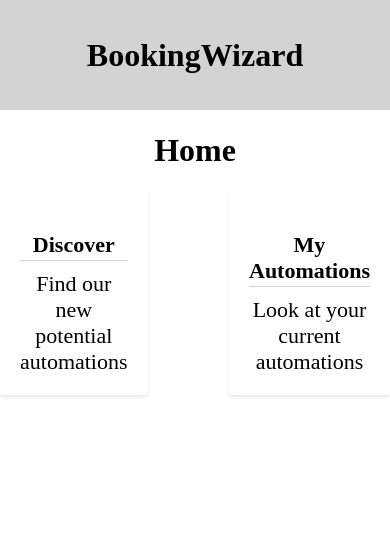
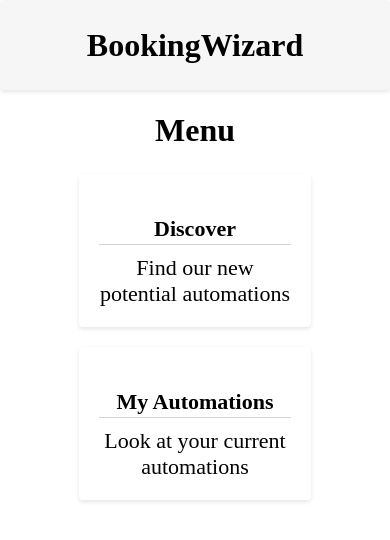
Before and after one commit to jeremiedumont/BookingWizard, a Next.js app: page / in a window 390 px wide. Shown: the top 540 px of the page. Built offline with nearby package versions, Linux system fonts and the light colour scheme.

Commit message:
mobile working

```diff
--- a/src/components/Card/card.style.tsx
+++ b/src/components/Card/card.style.tsx
@@ -2,6 +2,10 @@ import styled, { css } from "styled-components";
 
 interface StyledCardProps {
   size: "small" | "medium" | "large";
+}
+
+interface StyledCardListProps {
+  orientation?: "horizontal" | "vertical";
 }
 
 const getSizeClassName = ({ size }: StyledCardProps) => {
@@ -24,12 +28,24 @@ const getSizeClassName = ({ size }: StyledCardProps) => {
   return sizeMap[size];
 };
 
+const getOrientation = ({ orientation }: StyledCardListProps) => {
+  if (orientation === "horizontal") {
+    return css`
+      flex-direction: row;
+    `;
+  }
+
+  return css`
+    flex-direction: column;
+  `;
+};
+
 const StyledCard = styled.div<StyledCardProps>`
   background-color: #fff;
   border-radius: 4px;
   box-shadow: 0 2px 4px rgba(0, 0, 0, 0.1);
   padding: 20px;
-  flex-basis: 25%;
+  flex-basis: 50%;
   margin-bottom: 20px;
   cursor: pointer;
   display: flex;
@@ -59,4 +75,12 @@ const StyledCardParagraph = styled.p<StyledCardProps>`
   ${getSizeClassName}
 `;
 
-export { StyledCard, StyledCardHeading, StyledCardParagraph };
+const StyledCardList = styled.div<StyledCardListProps>`
+  display: flex;
+  flex-wrap: wrap;
+  justify-content: center;
+  overflow: auto;
+  padding: 1%;
+`;
+
+export { StyledCard, StyledCardHeading, StyledCardParagraph, StyledCardList };
--- a/src/components/Layout/index.tsx
+++ b/src/components/Layout/index.tsx
@@ -13,7 +13,7 @@ export default function Layout({ children }: LayoutProps) {
 
   return (
     <div className="app-main">
-      <div className="app-layout color-primary">
+      <div className="app-layout">
         <h1 onClick={onTitleClick} style={{ cursor: "pointer" }}>
           BookingWizard
         </h1>
--- a/src/pages/index.tsx
+++ b/src/pages/index.tsx
@@ -1,6 +1,18 @@
 import Card from "@/components/Card";
+import { StyledCardList } from "@/components/Card/card.style";
 import { useRouter } from "next/router";
 import { useEffect } from "react";
+import styled from "styled-components";
+
+const StyledHomeContainer = styled.div`
+  display: flex;
+  flex-direction: column;
+  align-items: center; /* Add this line */
+  width: 100vw;
+  height: 100vh;
+  overflow: hidden;
+  margin: 0;
+`;
 
 export default function Home() {
   const router = useRouter();
@@ -21,9 +33,9 @@ export default function Home() {
   useEffect(() => {}, []);
 
   return (
-    <div className="home-container">
-      <h1>Home</h1>
-      <div className="card-container">
+    <StyledHomeContainer>
+      <h1>Menu</h1>
+      <StyledCardList>
         {options.map((option) => (
           <Card
             key={option.id}
@@ -33,7 +45,7 @@ export default function Home() {
             size="large"
           />
         ))}
-      </div>
-    </div>
+      </StyledCardList>
+    </StyledHomeContainer>
   );
 }
--- a/src/styles/global.css
+++ b/src/styles/global.css
@@ -11,32 +11,22 @@ body,
   margin: 0;
 }
 
-.card-container {
-  display: flex;
-  flex-wrap: wrap;
-  justify-content: space-between;
-}
-
 .app-layout {
   display: flex;
   flex-direction: column;
   justify-content: center; /* Add this line */
   align-items: center; /* Add this line */
-  height: 15%;
+  background-color: #f6f6f6;
+  border-radius: 4px;
+  box-shadow: 0 2px 4px rgba(0, 0, 0, 0.1);
+  height: 12%;
   width: 100%;
 }
 
 .color-primary {
-  background-color: lightgray; /* Replace with your desired primary color */
+  background-color: rgb(
+    244,
+    244,
+    244
+  ); /* Replace with your desired primary color */
 }
-
-.home-container {
-  display: flex;
-  flex-direction: column;
-  justify-content: flex-start; /* Add this line */
-  align-items: center; /* Add this line */
-  width: 100vw;
-  height: 100vh;
-  overflow: hidden;
-  margin: 0;
-}
--- a/tsconfig.json
+++ b/tsconfig.json
@@ -4,7 +4,7 @@
     "lib": ["dom", "dom.iterable", "esnext"],
     "allowJs": true,
     "skipLibCheck": true,
-    "strict": true,
+    "strict": false,
     "forceConsistentCasingInFileNames": true,
     "noEmit": true,
     "esModuleInterop": true,
```
Also changed, not shown: src/modules/automations/automations.object.ts (+7 -1 lines), src/pages/Discover/index.tsx (+10 -5 lines).
